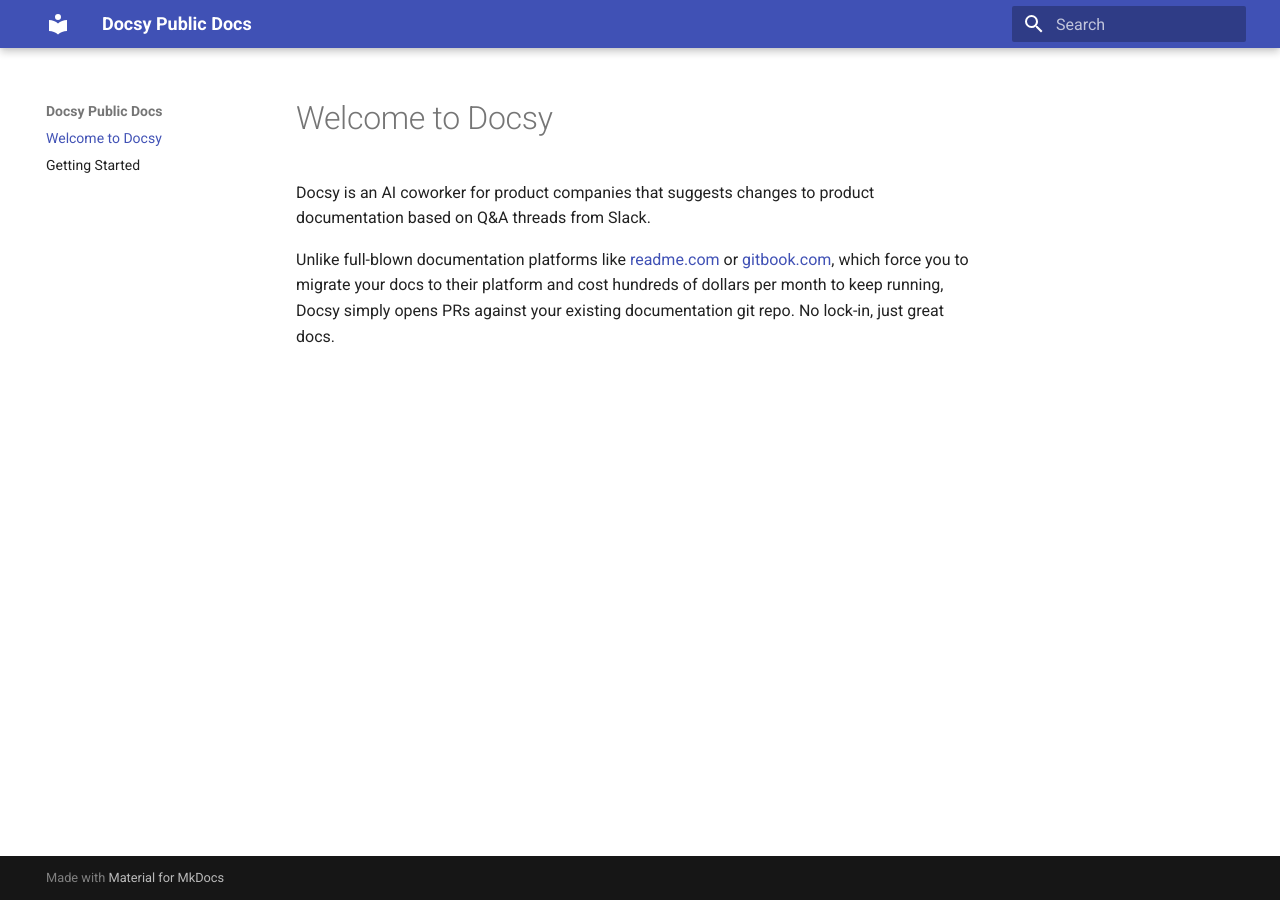
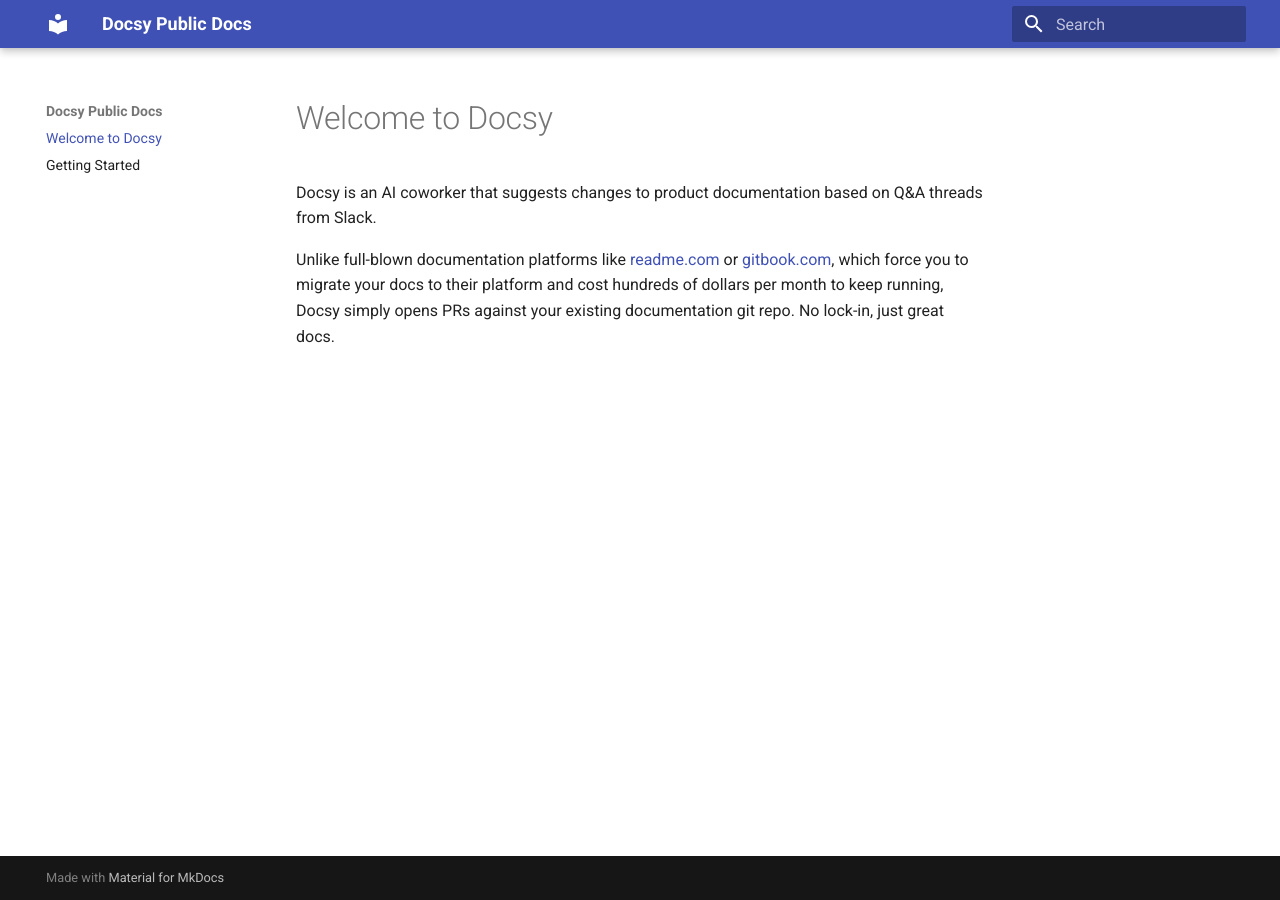
Before and after one commit to getdocsy/docs, an MkDocs documentation site: the page built from docs/index.md, in a window 1280 px wide. Built offline with MkDocs 1.6.1 and Material for MkDocs 9.7.7, drawn with Linux system fonts in a browser that asks for light colours.

Commit message:
shorter intro

```diff
--- a/docs/index.md
+++ b/docs/index.md
@@ -1,5 +1,5 @@
 # Welcome to Docsy
 
-Docsy is an AI coworker for product companies that suggests changes to product documentation based on Q&A threads from Slack.
+Docsy is an AI coworker that suggests changes to product documentation based on Q&A threads from Slack.
 
 Unlike full-blown documentation platforms like [readme.com](http://readme.com) or [gitbook.com](http://gitbook.com), which force you to migrate your docs to their platform and cost hundreds of dollars per month to keep running, Docsy simply opens PRs against your existing documentation git repo. No lock-in, just great docs.
```
